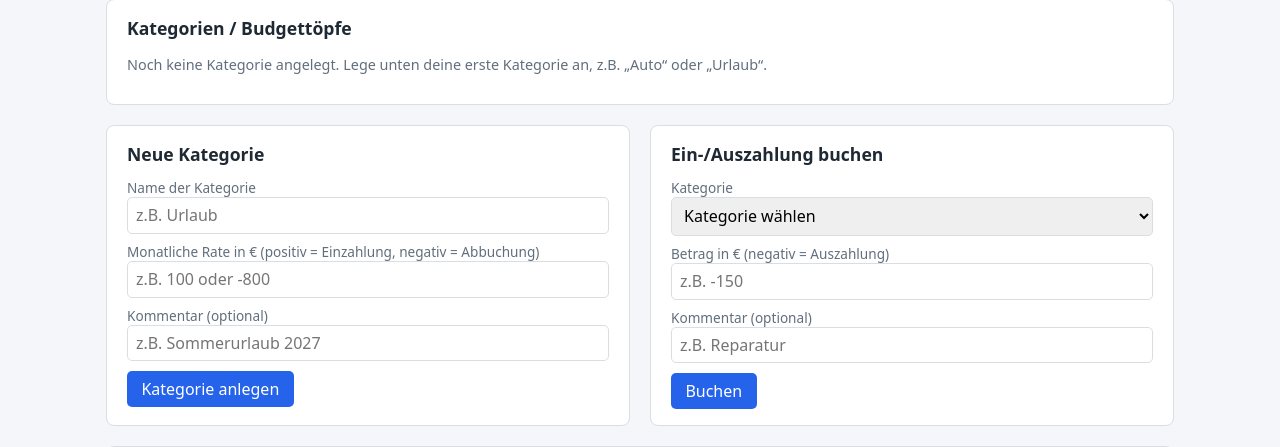
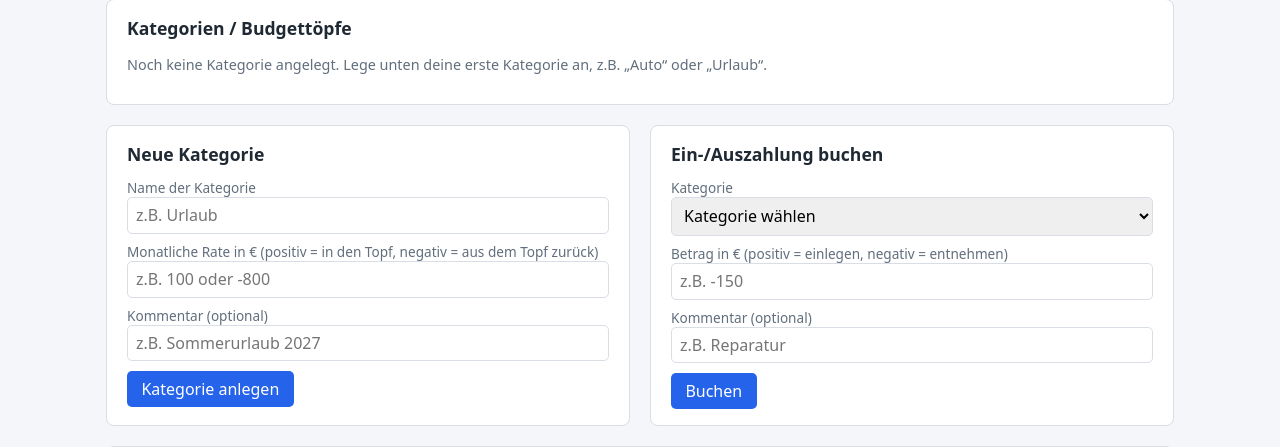
Before and after one commit to DavyySz/financial-planner, a Django app: page /dashboard/ in a window 1280 px wide. Shown: the part 265-712 px from the top of the page. Run offline with Django 5.2, Linux system fonts and the light colour scheme; the visitor is signed in with stand-in values (Sample User, id 1); data comes from the database, SQL or seed files in the repository.

Commit message:
Monatsrate als Umbuchung zwischen Gesamtguthaben und Topf (Vorzeichen), Texte und Doku angepasst
Co-Authored-By: Claude Fable 5.1 <noreply@anthropic.com>

```diff
--- a/members/templates/change_data.html
+++ b/members/templates/change_data.html
@@ -14,7 +14,7 @@
     <form action="{% url 'change_data' %}" method="post">
       {% csrf_token %}
       <input type="hidden" name="category" value="{{ attribute.category }}">
-      <label for="monthly_amount_new">Monatliche Rate in € (positiv = Einzahlung, negativ = Abbuchung)</label>
+      <label for="monthly_amount_new">Monatliche Rate in € (positiv = in den Topf, negativ = aus dem Topf zurück)</label>
       <input type="number" step="0.01" required id="monthly_amount_new" name="monthly_amount_new"
              value="{{ attribute.current_rate|unlocalize }}">
       <label for="comment_change">Kommentar (leer lassen = unverändert)</label>
--- a/members/templates/dashboard.html
+++ b/members/templates/dashboard.html
@@ -19,11 +19,11 @@
   {% if salary != None %}
     <div class="kpi">
       <div><div class="label">Einkommen</div><div class="value">{{ salary|floatformat:2 }} €</div></div>
-      <div><div class="label">− Einzahlungen in Töpfe</div><div class="value">{{ sum_of_deposits|floatformat:2 }} €</div></div>
-      <div><div class="label">− monatliche Abbuchungen</div><div class="value">{{ sum_of_debits|floatformat:2|cut:"-" }} €</div></div>
-      <div><div class="label">= frei verfügbar</div>
+      <div><div class="label">− monatlich in Töpfe zurückgelegt</div><div class="value">{{ sum_of_deposits|floatformat:2 }} €</div></div>
+      {% if sum_of_debits %}<div><div class="label">+ monatlich aus Töpfen zurück</div><div class="value">{{ sum_of_debits|floatformat:2|cut:"-" }} €</div></div>{% endif %}
+      <div><div class="label">= Gesamtguthaben pro Monat (frei verfügbar)</div>
         <div class="value {% if remaining < 0 %}neg{% else %}pos{% endif %}">{{ remaining|floatformat:2 }} €</div></div>
-      <div><div class="label">Guthaben in allen Töpfen</div><div class="value">{{ total_balance|floatformat:2 }} €</div></div>
+      <div><div class="label">in allen Töpfen angespart</div><div class="value{% if total_balance < 0 %} neg{% endif %}">{{ total_balance|floatformat:2 }} €</div></div>
     </div>
   {% else %}
     <p class="muted">Gib dein monatliches Einkommen an, um zu sehen, was nach allen Raten übrig bleibt.</p>
@@ -78,8 +78,9 @@
     </tbody>
   </table>
   </div>
-  <p class="muted">Kontostand = alle bisherigen Monatsraten (ab dem Monat der Erstellung, inkl. diesem Monat) + einmalige Ein-/Auszahlungen.
-    Eine positive Rate ist eine Einzahlung in den Topf, eine negative Rate eine monatliche Abbuchung (z.B. Miete, Kredit); der Kontostand zeigt dann, was bisher gezahlt wurde.</p>
+  <p class="muted">Die Monatsrate ist eine Umbuchung zwischen Gesamtguthaben und Topf: +50 € heißt, jeden Monat wandern 50 € vom Gesamtguthaben in den Topf;
+    −30 € heißt, der Topf gibt jeden Monat 30 € ans Gesamtguthaben zurück. Kontostand = alle bisherigen Monatsraten (ab dem Monat der Erstellung, inkl. diesem Monat)
+    + einmalige Ein-/Auszahlungen. Aus einem Topf kannst du jederzeit per Buchung Geld entnehmen (negativer Betrag) oder zusätzlich einlegen (positiver Betrag).</p>
   {% else %}
     <p class="muted">Noch keine Kategorie angelegt. Lege unten deine erste Kategorie an, z.B. „Auto“ oder „Urlaub“.</p>
   {% endif %}
@@ -92,7 +93,7 @@
       {% csrf_token %}
       <label for="category_name">Name der Kategorie</label>
       <input type="text" required id="category_name" name="category_name" placeholder="z.B. Urlaub" maxlength="25">
-      <label for="monthly_amount">Monatliche Rate in € (positiv = Einzahlung, negativ = Abbuchung)</label>
+      <label for="monthly_amount">Monatliche Rate in € (positiv = in den Topf, negativ = aus dem Topf zurück)</label>
       <input type="number" step="0.01" required id="monthly_amount" name="monthly_amount" placeholder="z.B. 100 oder -800">
       <label for="comment">Kommentar (optional)</label>
       <input type="text" id="comment" name="comment" maxlength="255" placeholder="z.B. Sommerurlaub 2027">
@@ -109,7 +110,7 @@
         <option value="" disabled selected>Kategorie wählen</option>
         {% for x in attributes %}<option value="{{ x.category }}">{{ x.category }}</option>{% endfor %}
       </select>
-      <label for="tx_amount">Betrag in € (negativ = Auszahlung)</label>
+      <label for="tx_amount">Betrag in € (positiv = einlegen, negativ = entnehmen)</label>
       <input type="number" step="0.01" required id="tx_amount" name="amount" placeholder="z.B. -150">
       <label for="tx_comment">Kommentar (optional)</label>
       <input type="text" id="tx_comment" name="comment" maxlength="255" placeholder="z.B. Reparatur">
--- a/members/views.py
+++ b/members/views.py
@@ -70,7 +70,7 @@ def dashboard(request):
         if not name or len(name) > MAX_CATEGORY_LENGTH:
             messages.error(request, f"Der Kategoriename muss 1 bis {MAX_CATEGORY_LENGTH} Zeichen lang sein.")
         elif rate is None:
-            messages.error(request, "Die monatliche Rate muss eine Zahl sein (positiv = Einzahlung, negativ = Abbuchung).")
+            messages.error(request, "Die monatliche Rate muss eine Zahl sein (positiv = in den Topf, negativ = aus dem Topf zurück).")
         elif Check_whether_category_is_duplicated(member, name):
             messages.error(request, f"Die Kategorie „{name}“ gibt es schon.")
         else:
@@ -89,13 +89,14 @@ def dashboard(request):
 
     attributes = list(member.attributes.all())
     rates = [a.current_rate for a in attributes]
-    sum_of_rates = sum(rates, Decimal("0"))                          # Summe aller Raten (mit Vorzeichen)
-    sum_of_deposits = sum((r for r in rates if r > 0), Decimal("0"))  # Einzahlungen in Toepfe
-    sum_of_debits = sum((r for r in rates if r < 0), Decimal("0"))    # monatliche Abbuchungen (negativ)
+    sum_of_rates = sum(rates, Decimal("0"))                          # Netto-Umbuchung in die Toepfe pro Monat
+    sum_of_deposits = sum((r for r in rates if r > 0), Decimal("0"))  # vom Gesamtguthaben in Toepfe zurueckgelegt
+    sum_of_debits = sum((r for r in rates if r < 0), Decimal("0"))    # aus Toepfen zurueck ins Gesamtguthaben (negativ)
     total_balance = sum((a.balance for a in attributes), Decimal("0"))
     salary = member.monthly_salary
-    # Einzahlungen und Abbuchungen verringern beide das frei verfuegbare Geld
-    remaining = salary - sum_of_deposits + sum_of_debits if salary is not None else None
+    # Die Monatsrate ist eine Umbuchung: +50 heisst 50 in den Topf (Gesamtguthaben -50),
+    # -30 heisst 30 aus dem Topf zurueck (Gesamtguthaben +30).
+    remaining = salary - sum_of_rates if salary is not None else None
     transactions = Transaction.objects.filter(attribute__member=member).select_related("attribute")
 
     return render(request, "dashboard.html", {
@@ -123,7 +124,7 @@ def change_data(request):
     if request.method == "POST":
         rate = parse_amount(request.POST.get("monthly_amount_new"))
         if rate is None:
-            messages.error(request, "Die monatliche Rate muss eine Zahl sein (positiv = Einzahlung, negativ = Abbuchung).")
+            messages.error(request, "Die monatliche Rate muss eine Zahl sein (positiv = in den Topf, negativ = aus dem Topf zurück).")
             return redirect(f"{request.path}?category={attribute.category}")
         attribute.set_rate(rate)
         comment = (request.POST.get("comment_change") or "").strip()
```
Also changed, not shown: members/tests.py (+15 -10 lines), README.md.
